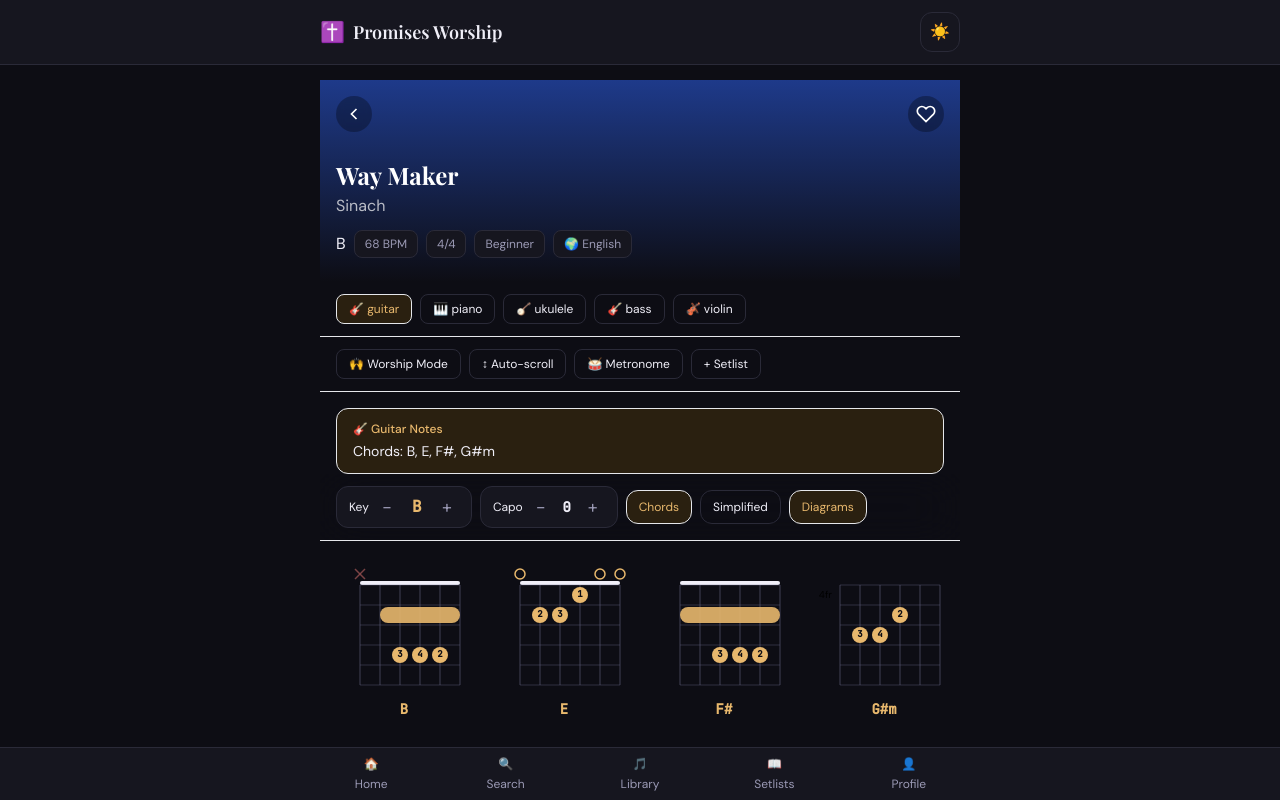
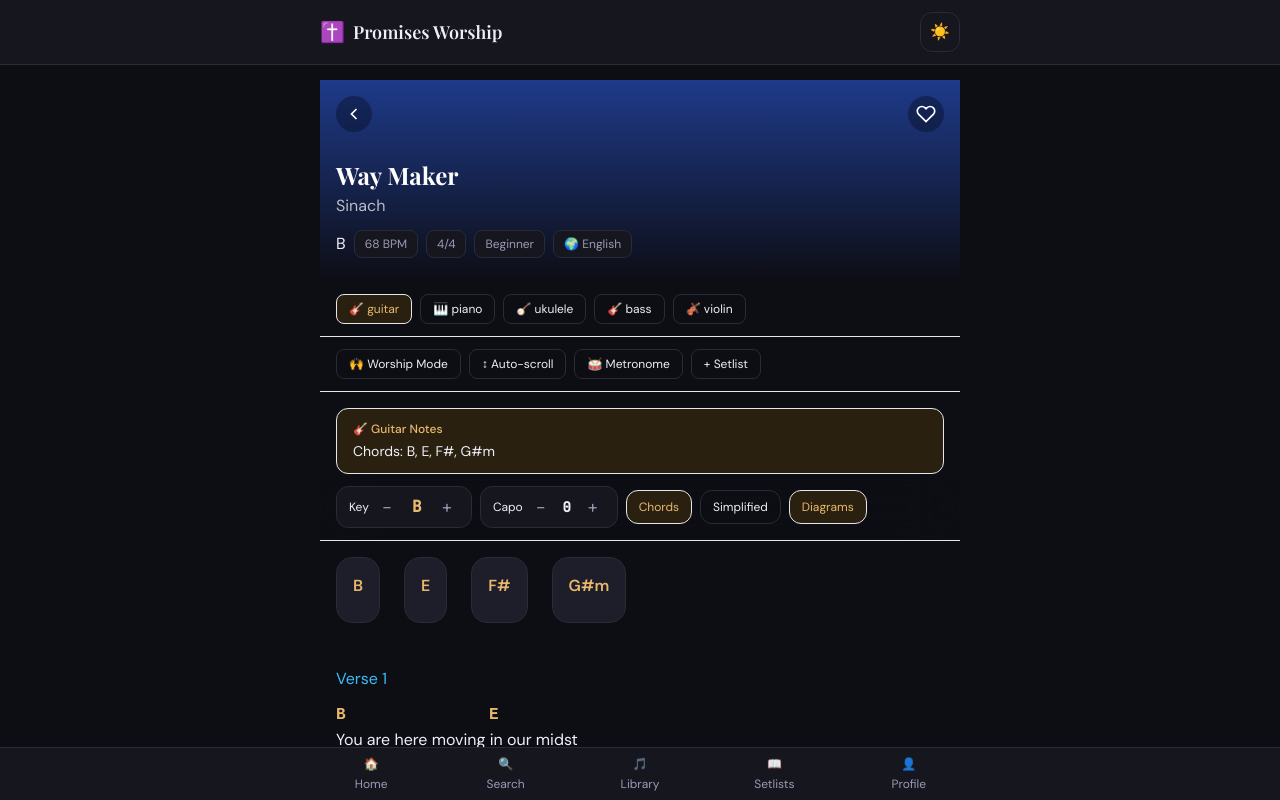
Before and after one commit to 2203831/promises-worship, a React (Create React App) app: page /song/1 in a window 1280 px wide. Both pictures are taken after a click on the button "Diagrams". Shown: the top 800 px of the page. Built offline with nearby package versions, Linux system fonts and the light colour scheme; a web font is replaced by a local one.

Commit message:
Update ChordDiagram.jsx

```diff
--- a/src/components/ChordDiagram.jsx
+++ b/src/components/ChordDiagram.jsx
@@ -1,111 +1,46 @@
 import React from "react";
-import { CHORD_DIAGRAMS } from "../data/songs";
 
-const NUM_FRETS = 5;
-const NUM_STRINGS = 6;
-const STRING_SPACING = 20;
-const FRET_HEIGHT = 20;
-const PADDING = { top: 28, left: 24, right: 12, bottom: 12 };
+export default function ChordDiagram({ chord, instrument }) {
 
-export default function ChordDiagram({ chord, instrument = "guitar" }) {
-  const diagrams = CHORD_DIAGRAMS[instrument] || CHORD_DIAGRAMS.guitar;
-  const data = diagrams[chord];
-
-  if (!data) {
-    return (
-      <div className="flex flex-col items-center">
-        <div className="w-24 h-28 card flex items-center justify-center">
-          <span className="text-worship-muted text-xs text-center px-2">No diagram for {chord}</span>
-        </div>
-        <span className="text-worship-accent font-mono text-sm font-semibold mt-1">{chord}</span>
-      </div>
-    );
-  }
-
-  const { frets, fingers, barre } = data;
-  const minFret = Math.min(...frets.filter(f => f > 0));
-  const showFretNumber = minFret > 3;
-  const offsetFret = showFretNumber ? minFret - 1 : 0;
-
-  const svgW = PADDING.left + (NUM_STRINGS - 1) * STRING_SPACING + PADDING.right;
-  const svgH = PADDING.top + NUM_FRETS * FRET_HEIGHT + PADDING.bottom;
-
-  const getX = (string) => PADDING.left + string * STRING_SPACING;
-  const getY = (fret) => PADDING.top + (fret - offsetFret - 0.5) * FRET_HEIGHT;
+  if (!chord) return null;
 
   return (
-    <div className="flex flex-col items-center">
-      <svg width={svgW} height={svgH} className="overflow-visible">
-        {/* Nut or fret number */}
-        {!showFretNumber ? (
-          <rect x={PADDING.left} y={PADDING.top - 4} width={(NUM_STRINGS - 1) * STRING_SPACING} height={4}
-            className="fill-worship-text" rx="2" />
-        ) : (
-          <text x={PADDING.left - 8} y={PADDING.top + FRET_HEIGHT * 0.5}
-            className="fill-worship-muted" fontSize="10" textAnchor="end" dominantBaseline="middle">
-            {minFret}fr
-          </text>
-        )}
+    <div className="card p-4 mb-3">
 
-        {/* Fret lines */}
-        {Array.from({ length: NUM_FRETS + 1 }).map((_, i) => (
-          <line key={i}
-            x1={PADDING.left} y1={PADDING.top + i * FRET_HEIGHT}
-            x2={PADDING.left + (NUM_STRINGS - 1) * STRING_SPACING} y2={PADDING.top + i * FRET_HEIGHT}
-            stroke="rgba(100,100,130,0.4)" strokeWidth="1" />
-        ))}
+      <div className="flex justify-between items-center mb-2">
+        <h3 className="font-semibold text-worship-accent">
+          {chord}
+        </h3>
 
-        {/* Strings */}
-        {Array.from({ length: NUM_STRINGS }).map((_, i) => (
-          <line key={i}
-            x1={getX(i)} y1={PADDING.top}
-            x2={getX(i)} y2={PADDING.top + NUM_FRETS * FRET_HEIGHT}
-            stroke="rgba(100,100,130,0.5)" strokeWidth="1.2" />
-        ))}
+        <span className="text-sm text-worship-text-muted">
+          {instrument}
+        </span>
+      </div>
 
-        {/* Barre */}
-        {barre && !showFretNumber && (
-          <rect
-            x={getX(barre.from)}
-            y={getY(barre.fret) - 8}
-            width={getX(barre.to) - getX(barre.from)}
-            height={16}
-            rx="8"
-            className="fill-worship-accent"
-            opacity="0.9"
-          />
-        )}
+      {instrument === "guitar" && (
+        <div className="text-sm text-worship-text-muted">
+          Guitar diagram for {chord}
+        </div>
+      )}
 
-        {/* Fret markers */}
-        {frets.map((fret, i) => {
-          const x = getX(i);
-          if (fret === -1) {
-            return (
-              <g key={i}>
-                <line x1={x - 5} y1={PADDING.top - 16} x2={x + 5} y2={PADDING.top - 6} stroke="rgba(150,80,80,0.8)" strokeWidth="1.5" />
-                <line x1={x + 5} y1={PADDING.top - 16} x2={x - 5} y2={PADDING.top - 6} stroke="rgba(150,80,80,0.8)" strokeWidth="1.5" />
-              </g>
-            );
-          }
-          if (fret === 0) {
-            return <circle key={i} cx={x} cy={PADDING.top - 11} r={5} className="fill-none stroke-worship-accent" strokeWidth="1.5" />;
-          }
-          const y = getY(fret);
-          if (barre && fret === barre.fret && i >= barre.from && i <= barre.to) return null;
-          return (
-            <g key={i}>
-              <circle cx={x} cy={y} r={8} className="fill-worship-accent" />
-              {fingers[i] > 0 && (
-                <text x={x} y={y} textAnchor="middle" dominantBaseline="middle"
-                  fontSize="9" className="fill-worship-bg font-mono font-bold">
-                  {fingers[i]}
-                </text>
-              )}
-            </g>
-          );
-        })}
-      </svg>
-      <span className="text-worship-accent font-mono text-sm font-semibold mt-0.5">{chord}</span>
+      {instrument === "piano" && (
+        <div className="text-sm text-worship-text-muted">
+          Piano keys for {chord}
+        </div>
+      )}
+
+      {instrument === "ukulele" && (
+        <div className="text-sm text-worship-text-muted">
+          Ukulele diagram for {chord}
+        </div>
+      )}
+
+      {instrument === "bass" && (
+        <div className="text-sm text-worship-text-muted">
+          Bass notes for {chord}
+        </div>
+      )}
+
     </div>
   );
 }
```
